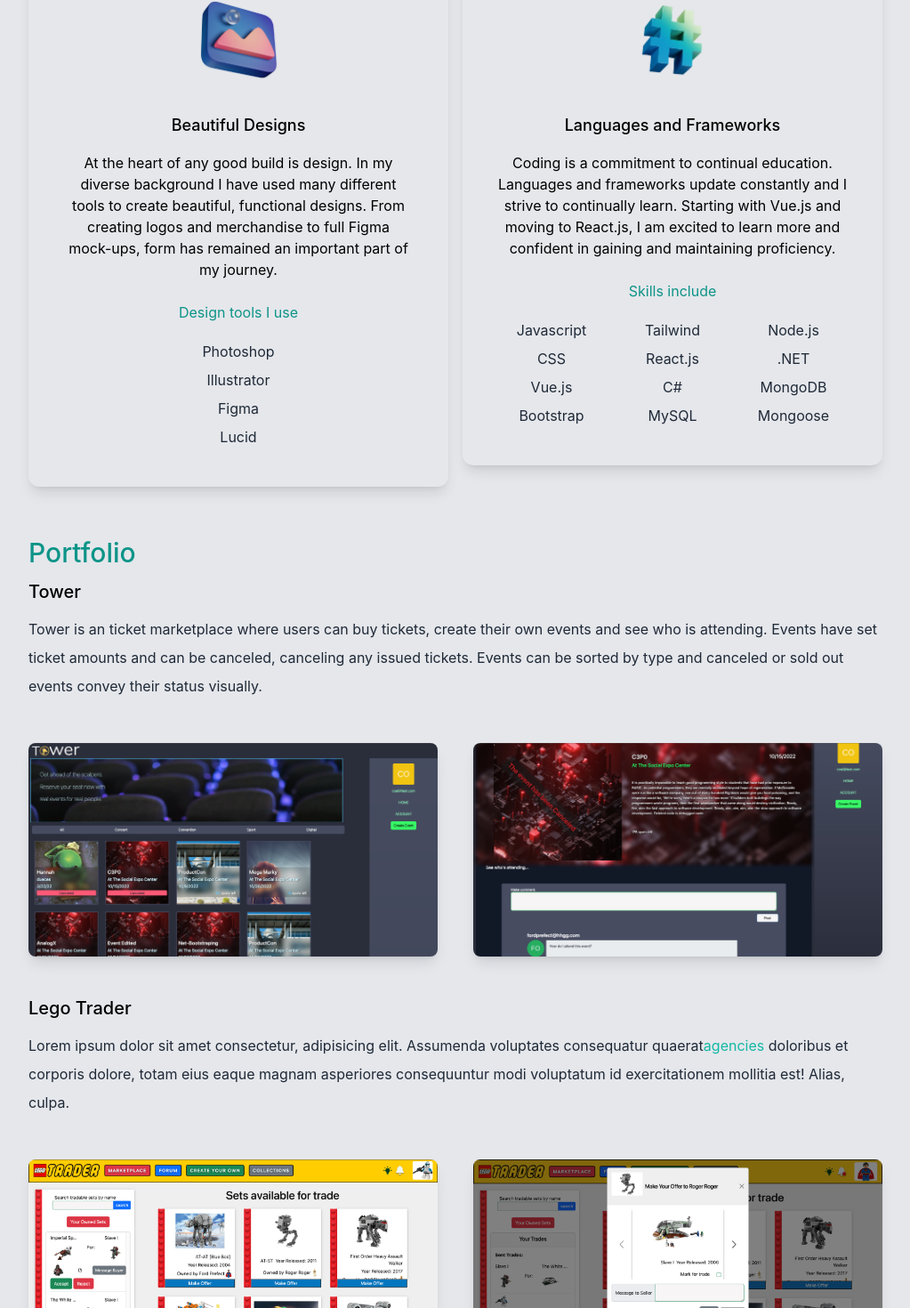
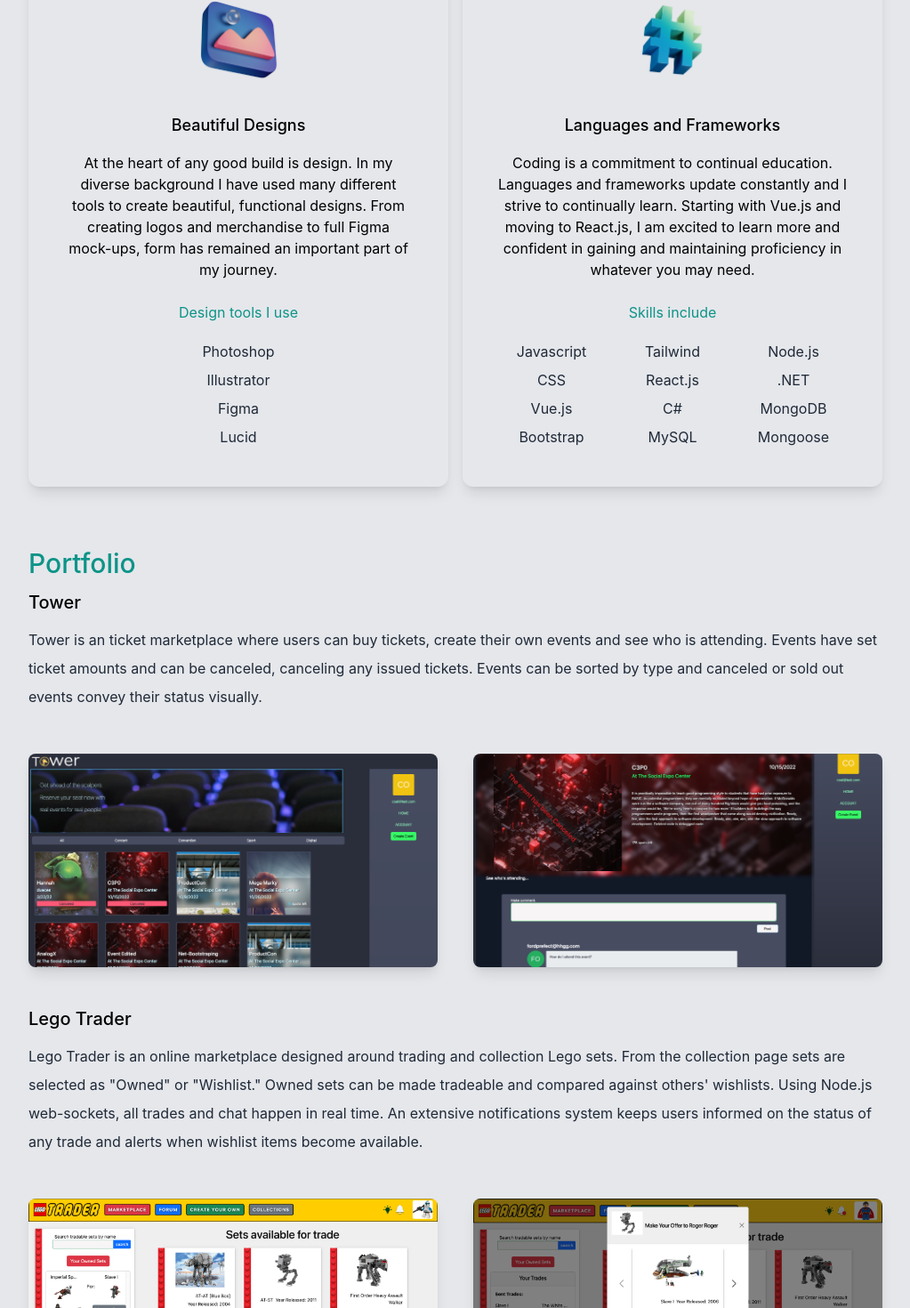
Before and after one commit to CoelAllen/react-tailwind-portfolio, a Next.js app: page / in a window 1280 px wide. Shown: the part 1258-2728 px from the top of the page at 89% size, without its empty margins (128-1151 px from the left). Built offline with nearby package versions, Linux system fonts and the light colour scheme.

Commit message:
ready for production

```diff
--- a/pages/index.js
+++ b/pages/index.js
@@ -17,10 +17,11 @@ export default function Home() {
       </Head>
 
       <main className="px-10 md:px-20 lg:px-40 dark:bg-gray-800 bg-gray-200">
+        {/* NOTE Bio section */}
         <section className="min-h-screen">
           <nav className="py-10 mb-12 flex justify-between">
             <h1 className="md:text-lg dark:text-gray-200 invisible md:visible">
-              Made on Next.js with Tailwind Css
+              Next.js/Tailwind
             </h1>
             <ul className="flex items-center">
               <li>
@@ -56,7 +57,6 @@ export default function Home() {
               />
             </div>
             <p className="text-md py-5 leading-8 text-gray-800 md:text-xl max-w-lg mx-auto dark:text-gray-200">
-              {/* NOTE This is where my description/ intro tag goes */}
               Currently freelance, looking for contract or full-time employment
               opportunities.
             </p>
@@ -70,7 +70,7 @@ export default function Home() {
             </a>
           </div>
         </section>
-        {/* NOTE Second Page */}
+        {/* NOTE Services section */}
         <section>
           <div>
             <h3 className="text-3xl py-1 dark:text-gray-200">
@@ -94,7 +94,8 @@ export default function Home() {
             </p>
           </div>
           <div className="md:columns-2 lg:columns-2 my-10">
-            <div className="text-center shadow-lg p-10 rounded-xl dark:bg-gray-700">
+            {/* NOTE Design card */}
+            <div className="text-center shadow-lg p-10 rounded-xl dark:bg-gray-700 h-">
               <div className="flex justify-center">
                 <Image
                   src="/design.png"
@@ -122,6 +123,7 @@ export default function Home() {
               <p className="text-gray-800 dark:text-gray-200 py-1">Figma</p>
               <p className="text-gray-800 dark:text-gray-200 py-1">Lucid</p>
             </div>
+            {/* NOTE Coding card */}
             <div className="text-center shadow-lg p-10 rounded-xl dark:bg-gray-700 mt-10">
               <div className="flex justify-center">
                 <Image src="/code.png" alt="design" width={100} height={100} />
@@ -134,7 +136,8 @@ export default function Home() {
                 Coding is a commitment to continual education. Languages and
                 frameworks update constantly and I strive to continually learn.
                 Starting with Vue.js and moving to React.js, I am excited to
-                learn more and confident in gaining and maintaining proficiency.
+                learn more and confident in gaining and maintaining proficiency
+                in whatever you may need.
               </p>
               <h4 className="py-4 text-teal-600">Skills include</h4>
               <div className=" columns-3">
@@ -164,20 +167,21 @@ export default function Home() {
             </div>
           </div>
         </section>
+        {/* NOTE Portfolio section */}
         <section>
+          <h3 className="text-3xl py-2 text-teal-600 font-medium">Portfolio</h3>
+          {/* NOTE Tower */}
           <div>
-            <h3 className="text-3xl py-2 text-teal-600 font-medium">
-              Portfolio
-            </h3>
+            <div>
               <h4 className="text-xl py-1 dark:text-gray-200 font-medium">
                 Tower
               </h4>
               <p className="text-md py-2 leading-8 text-gray-800 dark:text-gray-200">
-              Tower is an ticket marketplace where users can buy tickets, create
-              their own events and see who is attending. Events have set ticket
-              amounts and can be canceled, canceling any issued tickets. Events
-              can be sorted by type and canceled or sold out events convey their
-              status visually.
+                Tower is an ticket marketplace where users can buy tickets,
+                create their own events and see who is attending. Events have
+                set ticket amounts and can be canceled, canceling any issued
+                tickets. Events can be sorted by type and canceled or sold out
+                events convey their status visually.
               </p>
             </div>
             <div className="flex flex-col gap-10 py-10 lg:flex-row lg:flex-wrap">
@@ -199,26 +203,21 @@ export default function Home() {
                   width={1000}
                 />
               </div>
-            {/* <div className="basis-1/4 flex-1">
-              <Image
-                className="rounded-lg object-cover"
-                src="/Tower-tickets.png"
-                alt="Tower Tickets"
-                height={1000}
-                width={1000}
-              />
-            </div> */}
             </div>
+          </div>
+          {/* NOTE Lego Trader */}
           <div>
             <h4 className="text-xl py-1 dark:text-gray-200 font-medium">
               Lego Trader
             </h4>
             <p className="text-md py-2 leading-8 text-gray-800">
-              Lorem ipsum dolor sit amet consectetur, adipisicing elit.
-              Assumenda voluptates consequatur quaerat
-              <span className="text-teal-500">agencies</span> doloribus et
-              corporis dolore, totam eius eaque magnam asperiores consequuntur
-              modi voluptatum id exercitationem mollitia est! Alias, culpa.
+              Lego Trader is an online marketplace designed around trading and
+              collection Lego sets. From the collection page sets are selected
+              as "Owned" or "Wishlist." Owned sets can be made tradeable and
+              compared against others' wishlists. Using Node.js web-sockets, all
+              trades and chat happen in real time. An extensive notifications
+              system keeps users informed on the status of any trade and alerts
+              when wishlist items become available.
             </p>
             <div className="flex flex-col gap-10 lg:flex-row lg:flex-wrap py-10">
               <div className="basis-1/3 flex-1">
```
Lines whose indentation alone changed are shown as unchanged.
